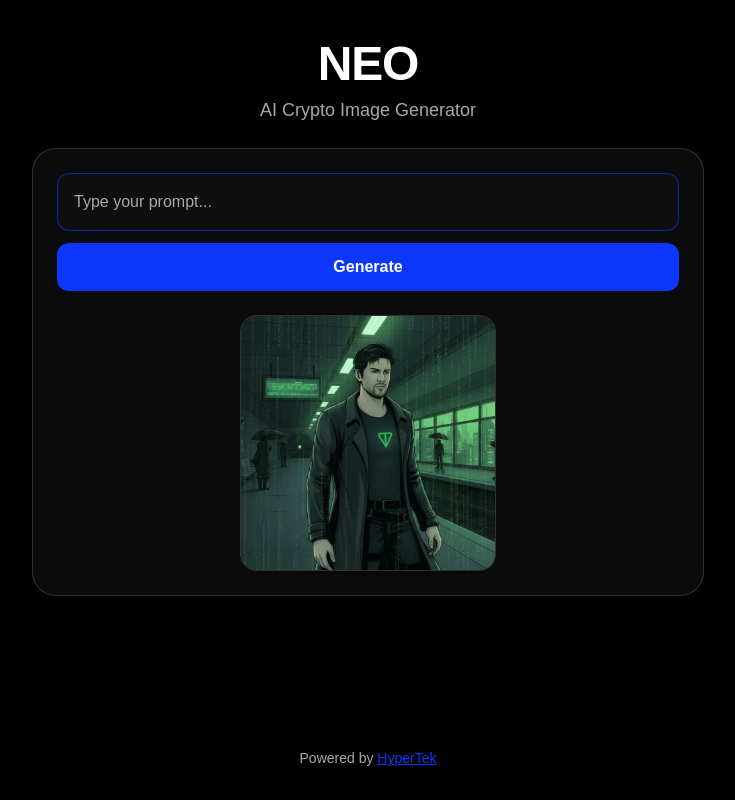
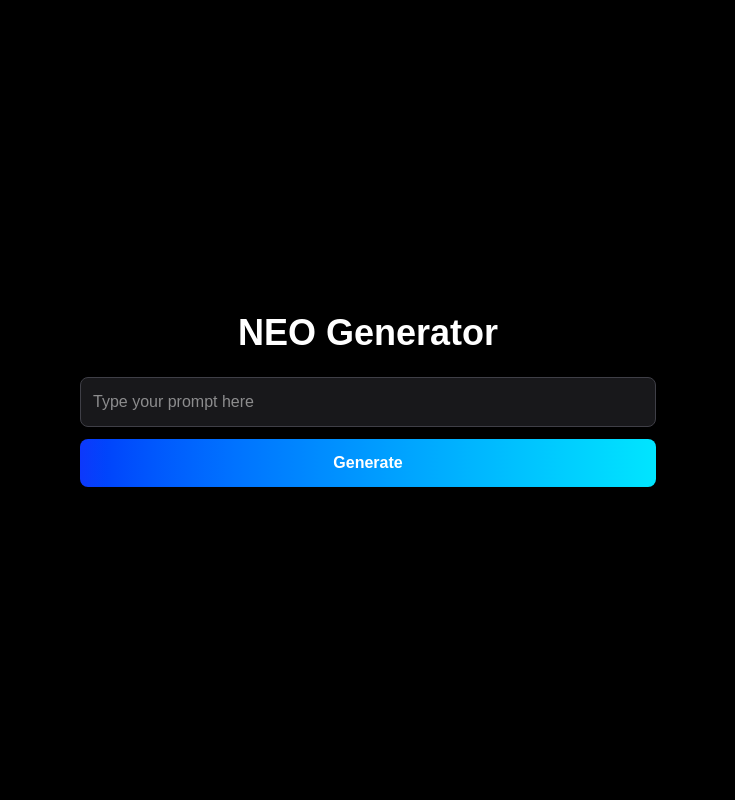
Before and after one commit to Memesforge/neo, a Next.js app: page / in a window 1280 px wide. Shown: the whole page, without its empty margins (272-1007 px from the left). Built offline with nearby package versions, Linux system fonts and the light colour scheme.

Commit message:
Update page.js

```diff
--- a/app/page.js
+++ b/app/page.js
@@ -3,84 +3,87 @@ import { useState } from "react";
 
 export default function Home() {
   const [prompt, setPrompt] = useState("");
-  const [image, setImage] = useState(null);
+  const [img, setImg] = useState("");
   const [loading, setLoading] = useState(false);
-  const [err, setErr] = useState(null);
+  const [err, setErr] = useState("");
 
-  async function generate(e) {
-    e.preventDefault();
+  async function onSubmit(e) {
+    e.preventDefault(); // <- stops page reload
+    setErr("");
+    setImg("");
+    const p = prompt.trim();
+    if (!p) return setErr("Type a prompt first.");
     setLoading(true);
-    setErr(null);
-    setImage(null);
+
     try {
-      const r = await fetch("/api/generate", {
+      const res = await fetch("/api/generate", {
         method: "POST",
         headers: { "Content-Type": "application/json" },
-        body: JSON.stringify({ prompt }),
+        body: JSON.stringify({ prompt: p }),
       });
-      const data = await r.json();
-      if (!r.ok) throw new Error(data.error || "Generation failed");
-      setImage(data.image);
+
+      const data = await res.json().catch(() => ({}));
+
+      if (!res.ok) {
+        // our API sends { error: "..." } on failures
+        throw new Error(data?.error || `HTTP ${res.status}`);
+      }
+
+      // Support both possible API shapes
+      // 1) { image: "https://..." }
+      if (data?.image && typeof data.image === "string") {
+        setImg(data.image);
+      } else {
+        // 2) Raw Replicate prediction: { output: [...] } or { urls: { get, cancel } }
+        const out = data?.output;
+        const url =
+          (Array.isArray(out) && out.find(x => typeof x === "string")) ||
+          (typeof out === "string" ? out : null);
+        if (!url) throw new Error("No image URL returned.");
+        setImg(url);
+      }
     } catch (e) {
-      setErr(e.message);
+      setErr(e.message || "Generation failed.");
     } finally {
       setLoading(false);
     }
   }
 
   return (
-    <main className="min-h-screen bg-black text-white flex flex-col items-center px-4">
-      <header className="text-center pt-10 pb-6">
-        <h1 className="text-5xl font-extrabold tracking-tight">NEO</h1>
-        <p className="text-[#a8a8a8] mt-2 text-lg">AI Crypto Image Generator</p>
-      </header>
+    <main className="min-h-screen bg-black text-white flex items-center justify-center p-6">
+      <div className="w-full max-w-xl space-y-6">
+        <h1 className="text-4xl font-bold text-center">NEO Generator</h1>
 
-      <section className="w-full max-w-2xl bg-[#0b0b0b] border border-[#a8a8a8]/25 rounded-3xl shadow-2xl p-6">
-        <form onSubmit={generate} className="flex flex-col gap-3">
+        <form onSubmit={onSubmit} className="space-y-3">
           <input
             value={prompt}
             onChange={(e) => setPrompt(e.target.value)}
-            placeholder="Type your prompt..."
-            className="w-full p-4 rounded-xl bg-[#0f0f0f] text-white placeholder:text-[#a8a8a8] border border-[#0d38fb]/60 focus:outline-none focus:ring-2 focus:ring-[#0d38fb]"
-            required
+            placeholder="Type your prompt here"
+            className="w-full rounded-lg bg-zinc-900 border border-zinc-700 p-3 outline-none"
           />
           <button
-            type="submit"
+            type="submit" // safe because we call e.preventDefault() above
             disabled={loading}
-            className="w-full py-3 rounded-xl font-bold text-white bg-[#0d38fb] hover:opacity-90 disabled:opacity-60"
+            className="w-full rounded-lg p-3 font-semibold
+                       bg-gradient-to-r from-[#0d38fb] to-[#00e5ff] disabled:opacity-60"
           >
             {loading ? "Generating…" : "Generate"}
           </button>
         </form>
 
-        <div className="mt-6 flex justify-center">
-          <img
-            src="/neo4.png"
-            alt="example"
-            className="w-64 rounded-2xl border border-[#a8a8a8]/25 shadow"
-          />
-        </div>
+        {err && (
+          <div className="text-red-400 bg-red-950/40 border border-red-700 rounded p-3">
+            {err}
+          </div>
+        )}
 
-        {err && <p className="text-red-400 mt-4 text-center">{err}</p>}
-      </section>
-
-      {image && (
-        <section className="mt-10 mb-10 flex flex-col items-center">
-          <h2 className="text-lg font-semibold mb-3">Result</h2>
-          <img
-            src={image}
-            alt="Generated"
-            className="max-w-2xl w-full rounded-2xl shadow-2xl border border-[#a8a8a8]/30"
-          />
-        </section>
-      )}
-
-      <footer className="mt-auto py-8 text-[#a8a8a8] text-sm">
-        Powered by{" "}
-        <a href="https://hypertek.app/" className="text-[#0d38fb] underline">
-          HyperTek
-        </a>
-      </footer>
+        {img && (
+          <div className="rounded-lg overflow-hidden border border-zinc-800">
+            {/* eslint-disable-next-line @next/next/no-img-element */}
+            <img src={img} alt="result" className="w-full h-auto" />
+          </div>
+        )}
+      </div>
     </main>
   );
 }
```
